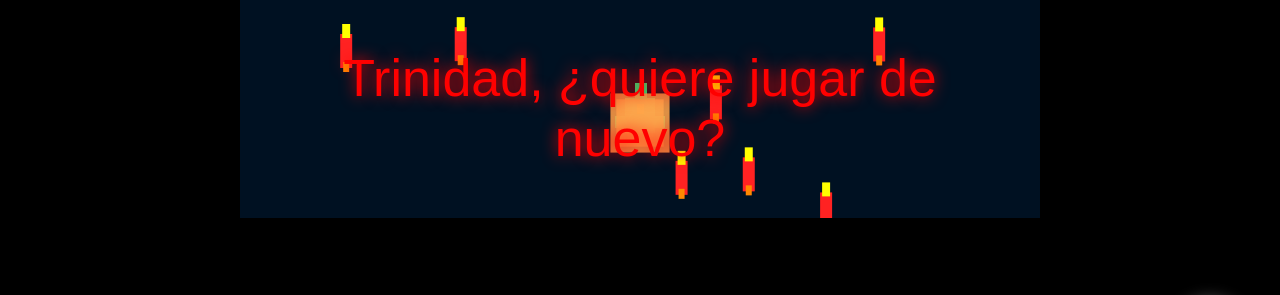
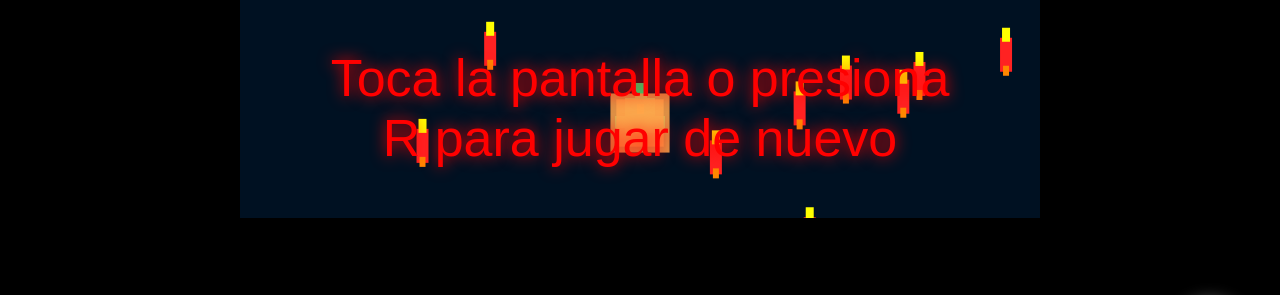
Before and after one commit to trinidadsherrera05/juego-avion-misiles, a plain HTML site: page index.html in a window 1280 px wide. Shown: the part 382-677 px from the top of the page. Drawn offline with Linux system fonts and the light colour scheme.

Commit message:
Update index.html

```diff
--- a/index.html
+++ b/index.html
@@ -70,10 +70,10 @@
     <div id="gameOver">
         GAME OVER<br>
         <span style="font-size:36px">Puntaje final: <span id="finalScore">0</span></span><br><br>
-        Trinidad, ¿quiere  jugar de nuevo?
+        Toca la pantalla o presiona R para jugar de nuevo
     </div>
 
-    <!-- Botón de disparo táctil -->
+    <!-- Botón de disparo -->
     <div id="shootBtn" class="touch-btn" style="bottom: 40px; right: 30px;">🔫</div>
 
     <script>
@@ -91,8 +91,7 @@
         let gameOver = false;
         let difficulty = 1;
 
-        // Jugador
-        const player = { x: 370, y: 480, width: 60, height: 50, speed: 6.5 };
+        const player = { x: 370, y: 480, width: 60, height: 50, speed: 7 };
 
         let bullets = [];
         let missiles = [];
@@ -100,15 +99,14 @@
         let explosions = [];
         let keys = {};
 
-        // Controles táctiles
+        // Joystick táctil
         let isTouching = false;
         let touchX = 0, touchY = 0;
         let joystickActive = false;
-        const joystickX = 130;
-        const joystickY = 480;
-        const joystickRadius = 65;
+        const joystickX = 140;
+        const joystickY = 470;
+        const joystickRadius = 75;   // Más grande y fácil de usar
 
-        // Audio
         const audioCtx = new (window.AudioContext || window.webkitAudioContext)();
 
         function playSound(freq, duration, type = 'sine', volume = 0.3) {
@@ -125,7 +123,7 @@
         }
 
         // ====================== CONTROLES ======================
-        // Teclado (PC)
+        // Teclado
         window.addEventListener("keydown", e => {
             keys[e.key] = true;
             if (e.key === " " && !gameOver) shoot();
@@ -145,14 +143,17 @@
 
         canvas.addEventListener("touchstart", e => {
             e.preventDefault();
-            if (gameOver) { resetGame(); return; }
-
+            if (gameOver) {
+                resetGame();
+                return;
+            }
             const pos = getTouchPos(e);
             touchX = pos.x;
             touchY = pos.y;
             isTouching = true;
 
-            if (Math.hypot(pos.x - joystickX, pos.y - joystickY) < joystickRadius * 1.8) {
+            // Activar joystick si tocan cerca
+            if (Math.hypot(pos.x - joystickX, pos.y - joystickY) < joystickRadius * 1.6) {
                 joystickActive = true;
             }
         });
@@ -170,7 +171,7 @@
             joystickActive = false;
         });
 
-        // Botón de disparo
+        // Botón disparo
         shootBtn.addEventListener("touchstart", e => {
             e.preventDefault();
             if (!gameOver) shoot();
@@ -188,9 +189,9 @@
             playSound(820, 70, 'square', 0.35);
         }
 
-        // ====================== FUNCIONES DEL JUEGO ======================
+        // ====================== JUEGO ======================
         function createMissile(x, y, speed = 4.5) {
-            missiles.push({ x: x, y: y, width: 18, height: 38, speed: speed });
+            missiles.push({ x, y, width: 18, height: 38, speed });
         }
 
         function createEnemy() {
@@ -214,30 +215,28 @@
 
         function checkCollision(a, b) {
             return !(
-                a.x + a.width < b.x ||
-                b.x + b.width < a.x ||
-                a.y + a.height < b.y ||
-                b.y + b.height < a.y
+                a.x + a.width < b.x || b.x + b.width < a.x ||
+                a.y + a.height < b.y || b.y + b.height < a.y
             );
         }
 
         function drawPlane(x, y, color = "#00ff88") {
             ctx.fillStyle = color;
-            ctx.fillRect(x + 15, y, 30, 35);           // cuerpo
-            ctx.fillRect(x + 25, y - 15, 12, 20);      // cabina
-            ctx.fillRect(x + 5, y + 18, 20, 12);       // ala izq
-            ctx.fillRect(x + 35, y + 18, 20, 12);      // ala der
+            ctx.fillRect(x + 15, y, 30, 35);
+            ctx.fillRect(x + 25, y - 15, 12, 20);
+            ctx.fillRect(x + 5, y + 18, 20, 12);
+            ctx.fillRect(x + 35, y + 18, 20, 12);
             ctx.fillStyle = "#ffff00";
-            ctx.fillRect(x + 27, y + 6, 7, 10);        // ventana
+            ctx.fillRect(x + 27, y + 6, 7, 10);
         }
 
         function drawMissile(x, y) {
             ctx.fillStyle = "#ff2222";
             ctx.fillRect(x + 4, y, 12, 34);
             ctx.fillStyle = "#ffff00";
-            ctx.fillRect(x + 6, y - 10, 8, 14);        // punta
+            ctx.fillRect(x + 6, y - 10, 8, 14);
             ctx.fillStyle = "#ff8800";
-            ctx.fillRect(x + 7, y + 28, 6, 10);        // fuego
+            ctx.fillRect(x + 7, y + 28, 6, 10);
         }
 
         function drawExplosion(exp) {
@@ -252,35 +251,35 @@
         function update() {
             if (gameOver) return;
 
-            // Movimiento teclado
+            // === MOVIMIENTO TECLADO ===
             if (keys["ArrowLeft"] && player.x > 10) player.x -= player.speed;
             if (keys["ArrowRight"] && player.x < canvas.width - player.width - 10) player.x += player.speed;
             if (keys["ArrowUp"] && player.y > 10) player.y -= player.speed;
             if (keys["ArrowDown"] && player.y < canvas.height - player.height - 10) player.y += player.speed;
 
-            // Movimiento joystick táctil
+            // === MOVIMIENTO JOYSTICK TÁCTIL (MEJORADO) ===
             if (joystickActive && isTouching) {
                 const dx = touchX - joystickX;
                 const dy = touchY - joystickY;
                 const dist = Math.hypot(dx, dy);
-                if (dist > 12) {
-                    const speed = player.speed * 0.95;
-                    player.x += (dx / dist) * speed;
-                    player.y += (dy / dist) * speed;
+
+                if (dist > 15) {                    // Umbral más bajo = más sensible
+                    const moveSpeed = player.speed * 1.05;
+                    player.x += (dx / dist) * moveSpeed;
+                    player.y += (dy / dist) * moveSpeed * 0.85; // menos sensible verticalmente
                 }
             }
 
-            // Limitar jugador en pantalla
-            player.x = Math.max(10, Math.min(canvas.width - player.width - 10, player.x));
-            player.y = Math.max(10, Math.min(canvas.height - player.height - 10, player.y));
+            // Limitar jugador dentro de la pantalla
+            player.x = Math.max(15, Math.min(canvas.width - player.width - 15, player.x));
+            player.y = Math.max(20, Math.min(canvas.height - player.height - 20, player.y));
 
-            // Actualizar balas
+            // Actualizar balas, misiles, enemigos...
             for (let i = bullets.length - 1; i >= 0; i--) {
                 bullets[i].y -= bullets[i].speed;
                 if (bullets[i].y < -30) bullets.splice(i, 1);
             }
 
-            // Actualizar misiles
             for (let i = missiles.length - 1; i >= 0; i--) {
                 missiles[i].y += missiles[i].speed;
 
@@ -292,28 +291,24 @@
                     if (lives <= 0) endGame();
                     continue;
                 }
-                if (missiles[i].y > canvas.height) missiles.splice(i, 1);
+                if (missiles[i].y > canvas.height + 50) missiles.splice(i, 1);
             }
 
-            // Actualizar enemigos
             for (let i = enemies.length - 1; i >= 0; i--) {
                 const e = enemies[i];
                 e.x += e.speed * e.direction;
                 e.shootTimer--;
 
                 if (e.shootTimer <= 0) {
-                    createMissile(e.x + e.width/2 - 8, e.y + e.height, 4 + difficulty * 0.6);
-                    e.shootTimer = 50 + Math.random() * 70;
+                    createMissile(e.x + e.width/2 - 8, e.y + e.height, 4.2 + difficulty * 0.6);
+                    e.shootTimer = 45 + Math.random() * 65;
                 }
-
                 if (e.x < -80 || e.x > canvas.width + 80) enemies.splice(i, 1);
             }
 
-            // Colisiones bala con misiles y enemigos
+            // Colisiones
             for (let i = bullets.length - 1; i >= 0; i--) {
                 const b = bullets[i];
-
-                // vs misiles
                 for (let j = missiles.length - 1; j >= 0; j--) {
                     if (checkCollision(b, missiles[j])) {
                         createExplosion(missiles[j].x + 9, missiles[j].y + 18);
@@ -326,10 +321,9 @@
                 }
                 if (i < 0) continue;
 
-                // vs aviones enemigos
                 for (let j = enemies.length - 1; j >= 0; j--) {
                     if (checkCollision(b, enemies[j])) {
-                        createExplosion(enemies[j].x + enemies[j].width/2, enemies[j].y + 20, 1.3);
+                        createExplosion(enemies[j].x + 27, enemies[j].y + 20, 1.3);
                         bullets.splice(i, 1);
                         enemies.splice(j, 1);
                         score += 30;
@@ -339,18 +333,16 @@
                 }
             }
 
-            // Explosiones
             for (let i = explosions.length - 1; i >= 0; i--) {
                 explosions[i].life--;
                 if (explosions[i].life <= 0) explosions.splice(i, 1);
             }
 
-            // Dificultad progresiva
             difficulty = 1 + Math.floor(score / 200) * 0.35;
 
-            // Generar enemigos y misiles
-            if (Math.random() < 0.022 + difficulty * 0.012) createEnemy();
-            if (Math.random() < 0.038 + difficulty * 0.018) {
+            // Generación
+            if (Math.random() < 0.023 + difficulty * 0.013) createEnemy();
+            if (Math.random() < 0.04 + difficulty * 0.02) {
                 createMissile(Math.random() * (canvas.width - 40), -40, 3.8 + difficulty);
             }
         }
@@ -362,12 +354,9 @@
             // Estrellas
             ctx.fillStyle = "#ffffff";
             for (let i = 0; i < 45; i++) {
-                const x = (i * 67) % canvas.width;
-                const y = (i * 41) % 380;
-                ctx.fillRect(x, y, 1.5, 1.5);
+                ctx.fillRect((i*67)%canvas.width, (i*41)%380, 1.5, 1.5);
             }
 
-            // Dibujar elementos
             drawPlane(player.x, player.y, "#00ff88");
             bullets.forEach(b => {
                 ctx.fillStyle = "#00ffff";
@@ -375,13 +364,12 @@
             });
             missiles.forEach(m => drawMissile(m.x, m.y));
             enemies.forEach(e => drawPlane(e.x, e.y, "#ff5555"));
-
             explosions.forEach(drawExplosion);
 
-            // Joystick virtual
+            // Joystick
             if (joystickActive) {
-                ctx.strokeStyle = "rgba(255,255,255,0.25)";
-                ctx.lineWidth = 10;
+                ctx.strokeStyle = "rgba(255,255,255,0.3)";
+                ctx.lineWidth = 12;
                 ctx.beginPath();
                 ctx.arc(joystickX, joystickY, joystickRadius, 0, Math.PI * 2);
                 ctx.stroke();
@@ -393,9 +381,9 @@
                 const stickX = joystickX + Math.cos(angle) * dist;
                 const stickY = joystickY + Math.sin(angle) * dist;
 
-                ctx.fillStyle = "rgba(255,255,255,0.55)";
+                ctx.fillStyle = "rgba(255,255,255,0.6)";
                 ctx.beginPath();
-                ctx.arc(stickX, stickY, 28, 0, Math.PI * 2);
+                ctx.arc(stickX, stickY, 30, 0, Math.PI * 2);
                 ctx.fill();
             }
         }
@@ -423,7 +411,7 @@
             livesEl.textContent = "3";
         }
 
-        // Iniciar juego
+        // Iniciar
         resetGame();
         gameLoop();
 
```
